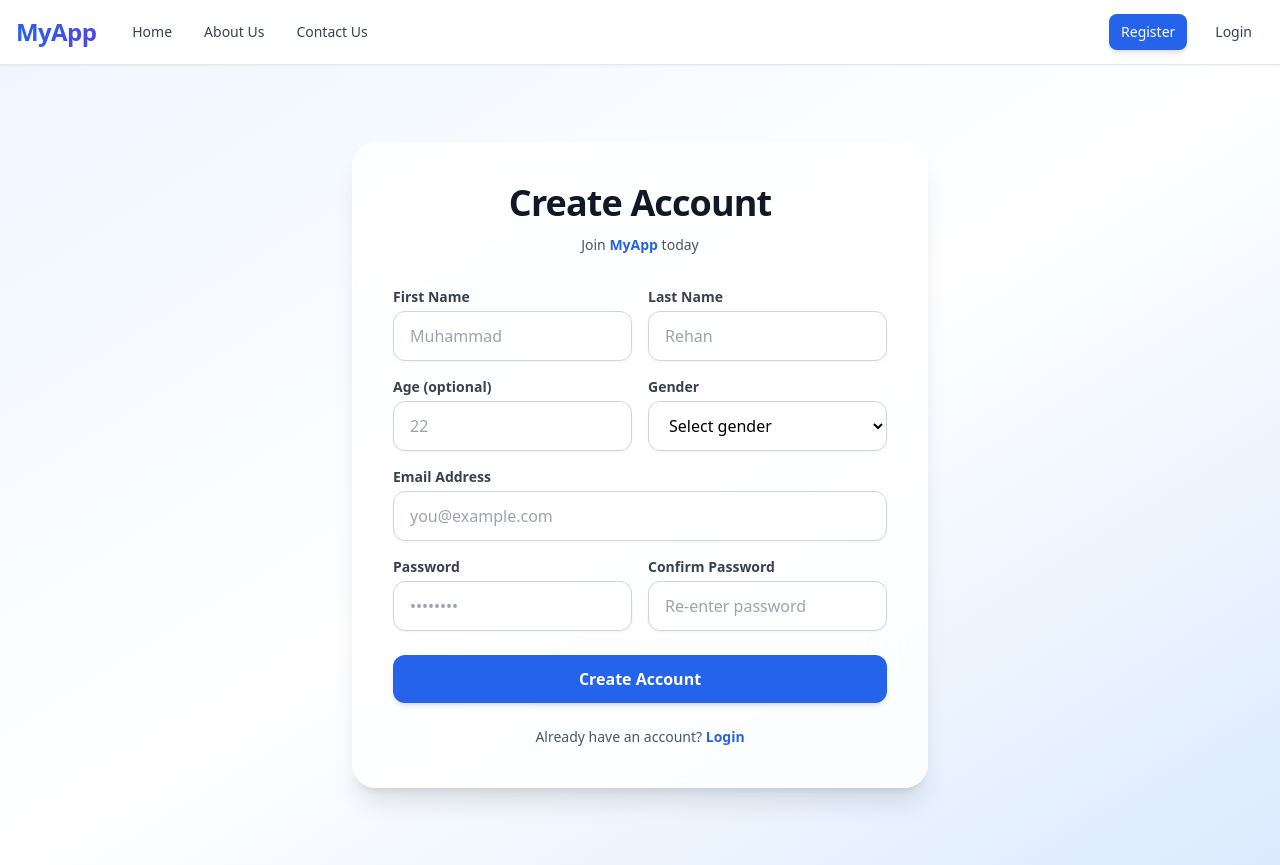
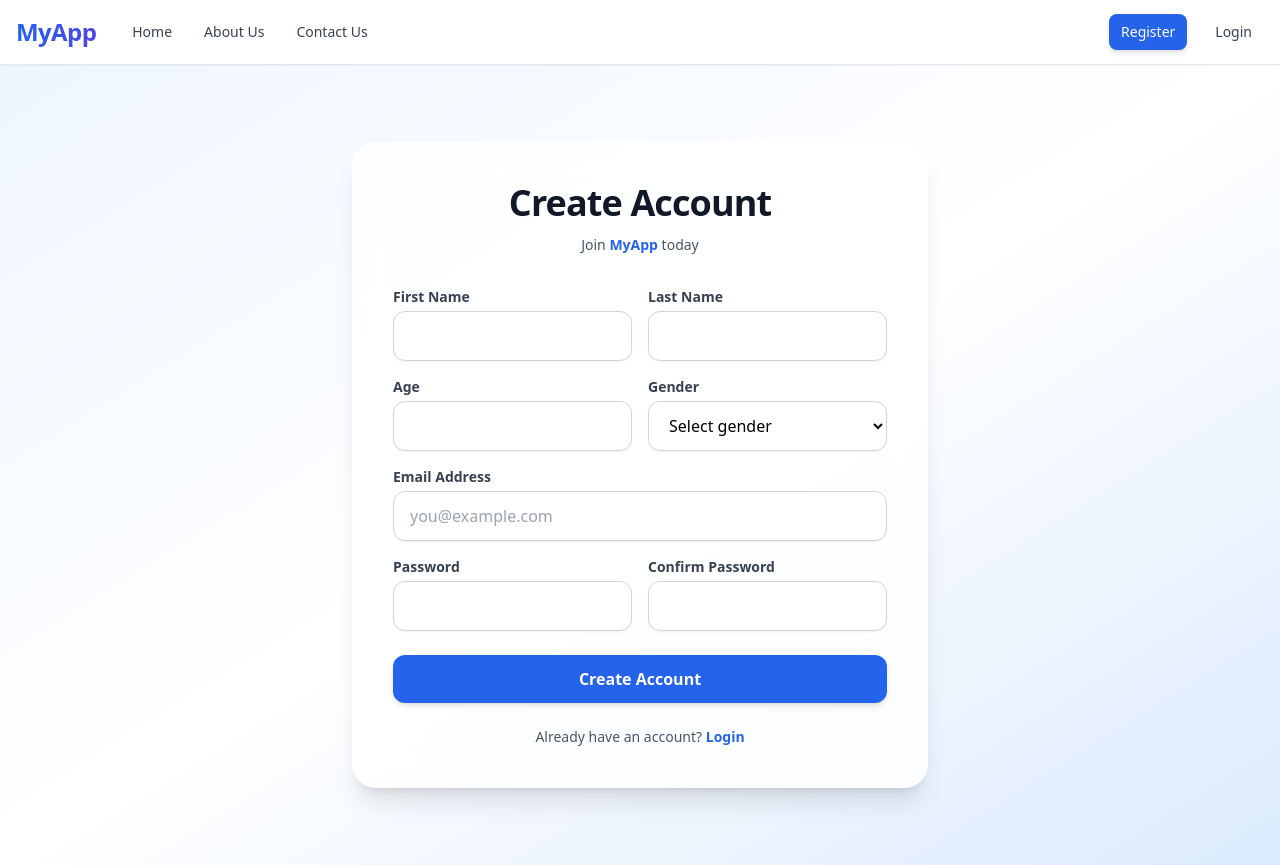
Before and after one commit to muhammadnomanrehan/user-app-mern-project, a React app in the folder user-frontend/: page /register in a window 1280 px wide. Built offline with nearby package versions, Linux system fonts and the light colour scheme; no server answers; the HTML template or start-up script is replaced by a standard one.

Commit message:
remove placeholders from register.jsx

```diff
--- a/user-frontend/src/pages/auth/Register.jsx
+++ b/user-frontend/src/pages/auth/Register.jsx
@@ -110,7 +110,7 @@ const Register = () => {
                   <Field
                     name="firstName"
                     className="w-full border border-gray-300 rounded-xl px-4 py-3 shadow-sm bg-white focus:ring-2 focus:ring-blue-500"
-                    placeholder="Muhammad"
+                    // placeholder="Muhammad"
                   />
                   <ErrorMessage name="firstName" className="mt-1 text-sm text-red-600" component="div" />
                 </div>
@@ -123,7 +123,7 @@ const Register = () => {
                   <Field
                     name="lastName"
                     className="w-full border border-gray-300 rounded-xl px-4 py-3 shadow-sm bg-white focus:ring-2 focus:ring-blue-500"
-                    placeholder="Rehan"
+                    // placeholder="Rehan"
                   />
                   <ErrorMessage name="lastName" className="mt-1 text-sm text-red-600" component="div" />
                 </div>
@@ -131,13 +131,13 @@ const Register = () => {
                 {/* Age */}
                 <div>
                   <label className="block text-sm font-semibold mb-1 text-gray-700">
-                    Age (optional)
+                    Age
                   </label>
                   <Field
                     name="age"
-                    type="number"
+                    // type="number"
                     className="w-full border border-gray-300 rounded-xl px-4 py-3 shadow-sm bg-white focus:ring-2 focus:ring-blue-500"
-                    placeholder="22"
+                    // placeholder="22"
                   />
                   <ErrorMessage name="age" className="mt-1 text-sm text-red-600" component="div" />
                 </div>
@@ -183,7 +183,7 @@ const Register = () => {
                       <input
                         {...field}
                         type="password"
-                        placeholder="••••••••"
+                        // placeholder="••••••••"
                         onChange={(e) => {
                           field.onChange(e);
                           setPwd(e.target.value);
@@ -228,7 +228,7 @@ const Register = () => {
                   <Field
                     name="confirmPassword"
                     type="password"
-                    placeholder="Re-enter password"
+                    // placeholder="Re-enter password"
                     className="w-full border border-gray-300 rounded-xl px-4 py-3 shadow-sm bg-white focus:ring-2 focus:ring-blue-500"
                   />
                   <ErrorMessage
```
